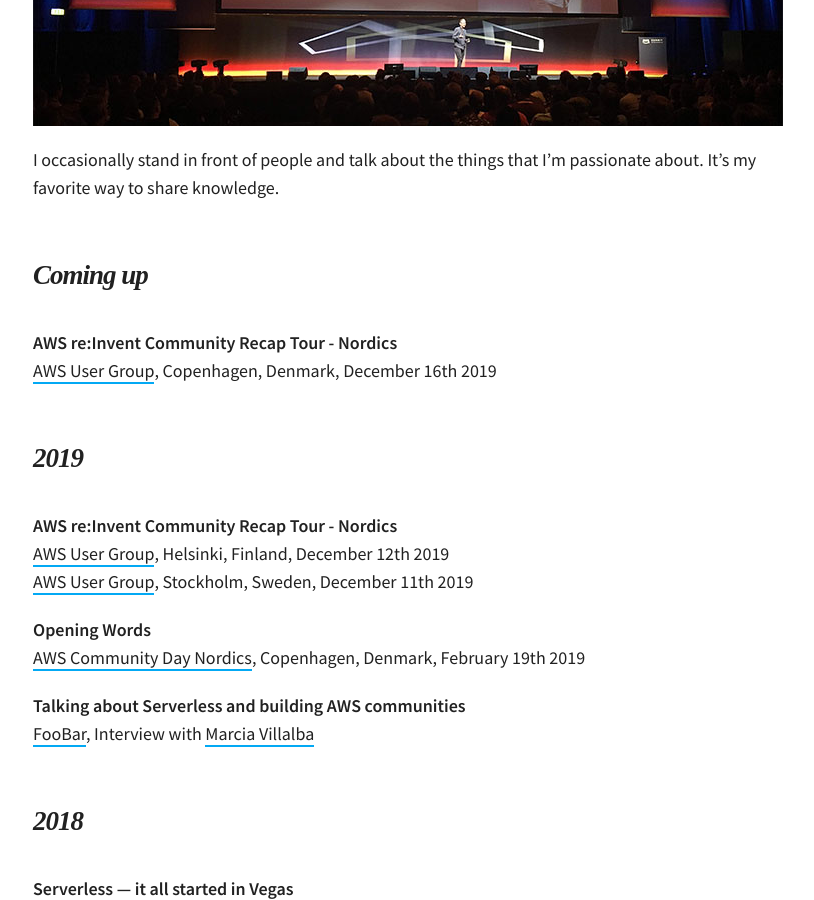
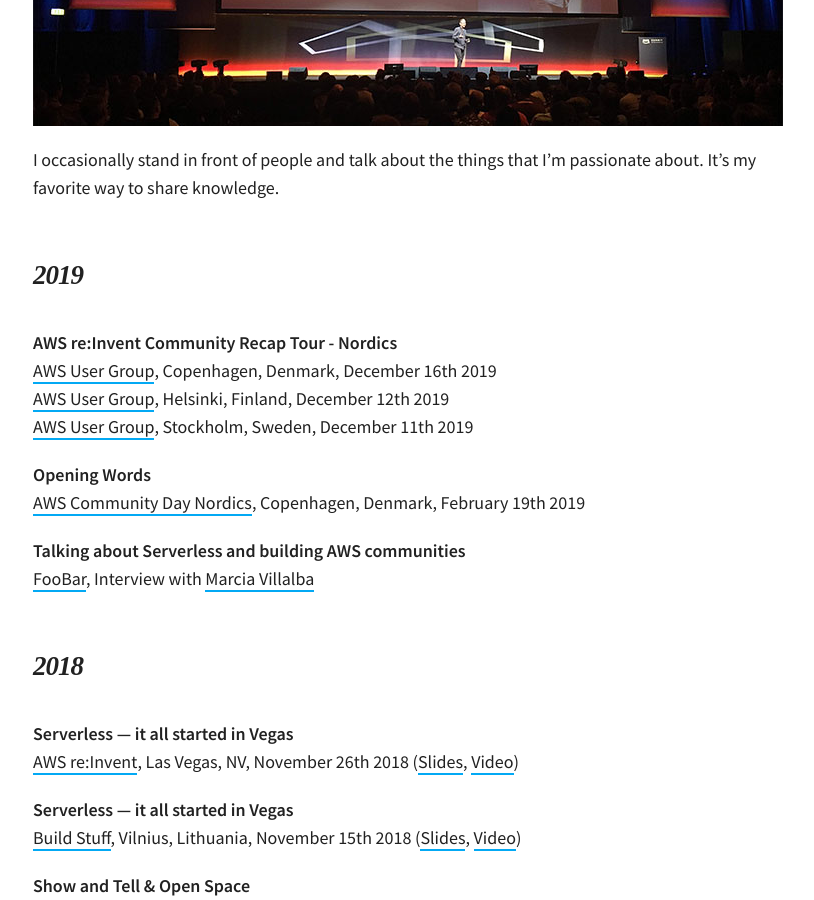
Before and after one commit to martinbuberl/martinbuberl.github.io, a Jekyll site: the page built from docs/speaking.md, in a window 1280 px wide and 900 px high, scrolled down 328 px. Shown: the whole window, without its empty margins (232-1046 px from the left). Built offline with Jekyll 4.4.1, drawn with Linux system fonts in a browser that asks for light colours; nearby versions of some CDN libraries; some web fonts are replaced.

Commit message:
Moved to 2019

```diff
--- a/docs/speaking.md
+++ b/docs/speaking.md
@@ -9,16 +9,14 @@ permalink: /speaking/
 
 I occasionally stand in front of people and talk about the things that I'm passionate about. It's my favorite way to share knowledge.
 
-<h2 id="coming-up" class="has-permalink">Coming up<a class="permalink" title="Permalink" href="#coming-up">#</a></h2>
-
-**AWS re:Invent Community Recap Tour - Nordics**<br/>
-[AWS User Group](https://www.meetup.com/Copenhagen-AWS-User-Group/events/265770231/), Copenhagen, Denmark, December 16th 2019
+<!--h2 id="coming-up" class="has-permalink">Coming up<a class="permalink" title="Permalink" href="#coming-up">#</a></h2-->
 
 <h2 id="2019" class="has-permalink">2019<a class="permalink" title="Permalink" href="#2019">#</a></h2>
 
 **AWS re:Invent Community Recap Tour - Nordics**<br/>
+[AWS User Group](https://www.meetup.com/Copenhagen-AWS-User-Group/events/265770231/), Copenhagen, Denmark, December 16th 2019<br/>
 [AWS User Group](https://www.meetup.com/awsfin/events/266078485/), Helsinki, Finland, December 12th 2019<br/>
-[AWS User Group](https://www.meetup.com/aws-stockholm/events/266072139/), Stockholm, Sweden, December 11th 2019<br/>
+[AWS User Group](https://www.meetup.com/aws-stockholm/events/266072139/), Stockholm, Sweden, December 11th 2019
 
 **Opening Words**<br/>
 [AWS Community Day Nordics](https://awscommunitynordics.org/communityday/), Copenhagen, Denmark, February 19th 2019
```
